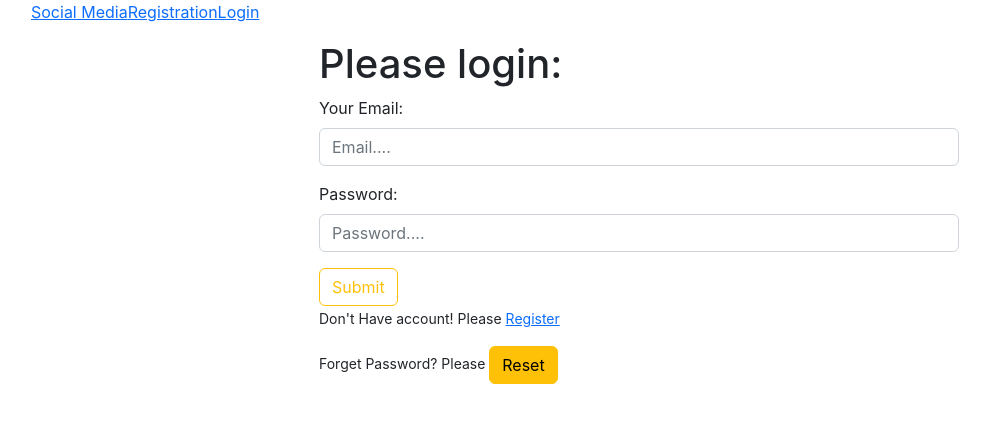
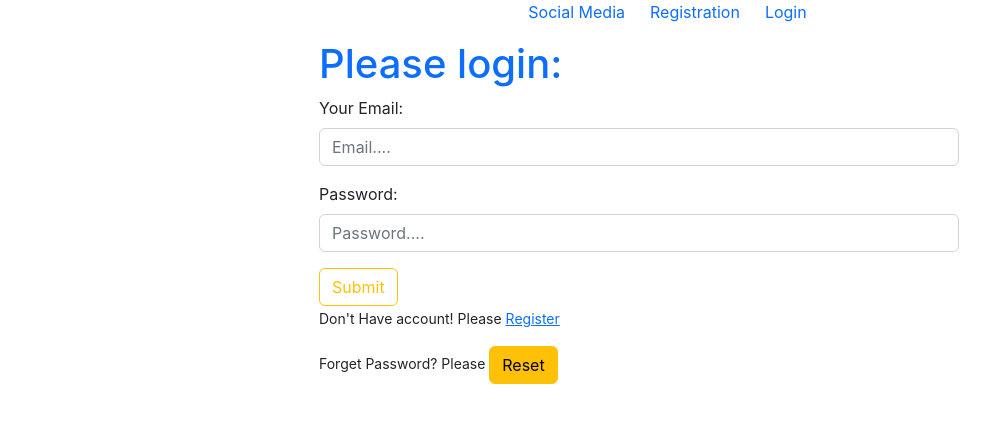
Before and after one commit to mitHSwas/firebase-auth-practice, a React (Create React App) app: page /login in a window 1280 px wide. Shown: the top 422 px of the page, without its empty margins (1-991 px from the left). Built offline with nearby package versions, Linux system fonts and the light colour scheme.

Commit message:
Finally google, github and e-mail firebase authentication is completed

```diff
--- a/src/components/Login/Login.js
+++ b/src/components/Login/Login.js
@@ -53,7 +53,7 @@ const Login = () => {
 
     return (
         <div className='w-50 mx-auto'>
-            <h1>Please login:</h1>
+            <h1 className='text-primary'>Please login:</h1>
             <form onSubmit={handleLogin}>
                 <div className="mb-3">
                     <label htmlFor="formGroupExampleInput" className="form-label">Your Email:</label>
--- a/src/components/SocialAccounts/SocialAccounts.js
+++ b/src/components/SocialAccounts/SocialAccounts.js
@@ -42,8 +42,15 @@ const SocialAccounts = () => {
             .catch(error => console.error("Error", error))
     }
 
+    const divStyle = {
+        width: "50%",
+        margin: "0 auto",
+        textAlign: "center",
+
+    }
+
     return (
-        <div>
+        <div style={divStyle}>
             {user.uid ? <div>
                 <button onClick={handleSingOut} type="button" className="btn btn-danger m-2">Sign Out</button>
             </div>
--- a/src/layout/Main.js
+++ b/src/layout/Main.js
@@ -2,13 +2,25 @@ import React from 'react';
 import { Link, Outlet } from 'react-router-dom';
 
 const Main = () => {
+
+    const navStyle = {
+        width: "50%",
+        margin: "0 auto",
+        textAlign: "center",
+    }
+
+    const linkStyle = {
+        textDecoration: "none",
+        marginLeft: "25px"
+    }
+
     return (
         <div>
-            <nav>
+            <nav style={navStyle}>
                 <ul>
-                    <Link to="/socialMedia">Social Media</Link>
-                    <Link to="/register">Registration</Link>
-                    <Link to="/login">Login</Link>
+                    <Link style={linkStyle} to="/socialMedia">Social Media</Link>
+                    <Link style={linkStyle} to="/register">Registration</Link>
+                    <Link style={linkStyle} to="/login">Login</Link>
                 </ul>
             </nav>
             <Outlet></Outlet>
```
